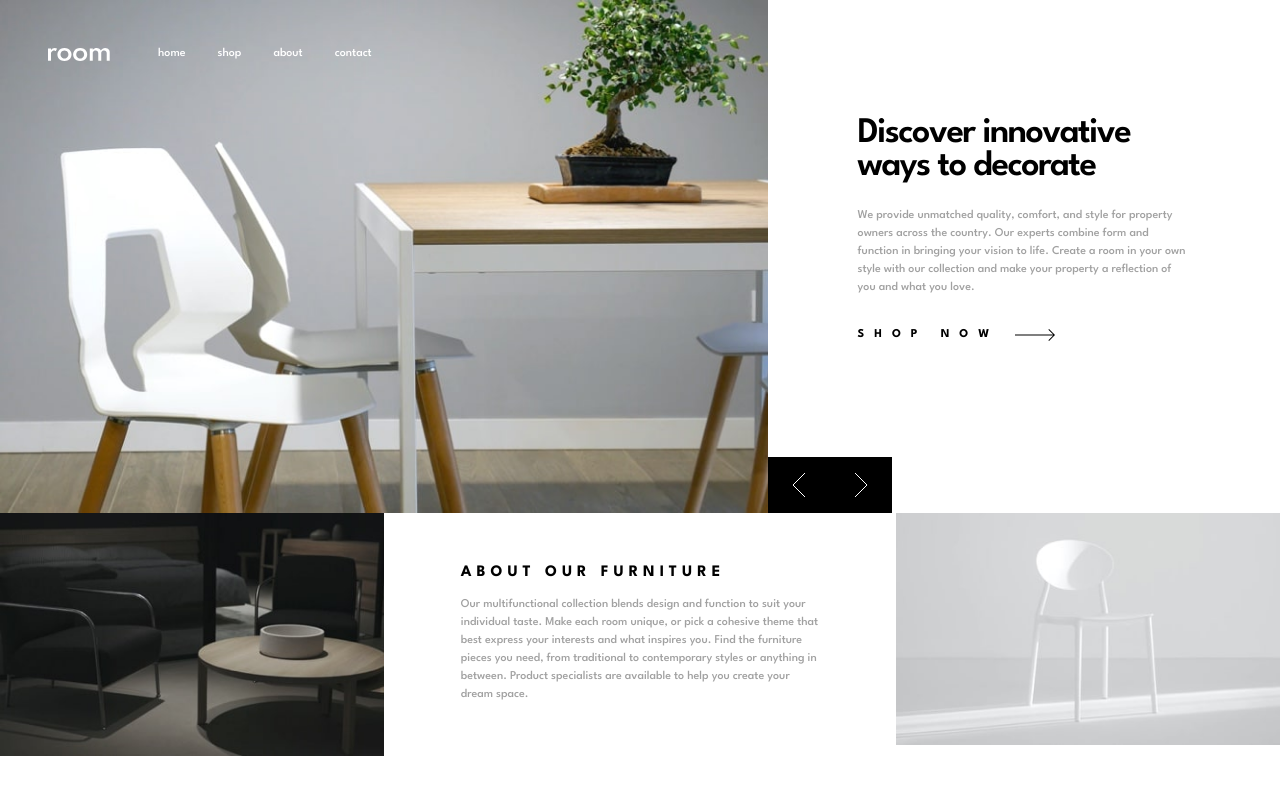
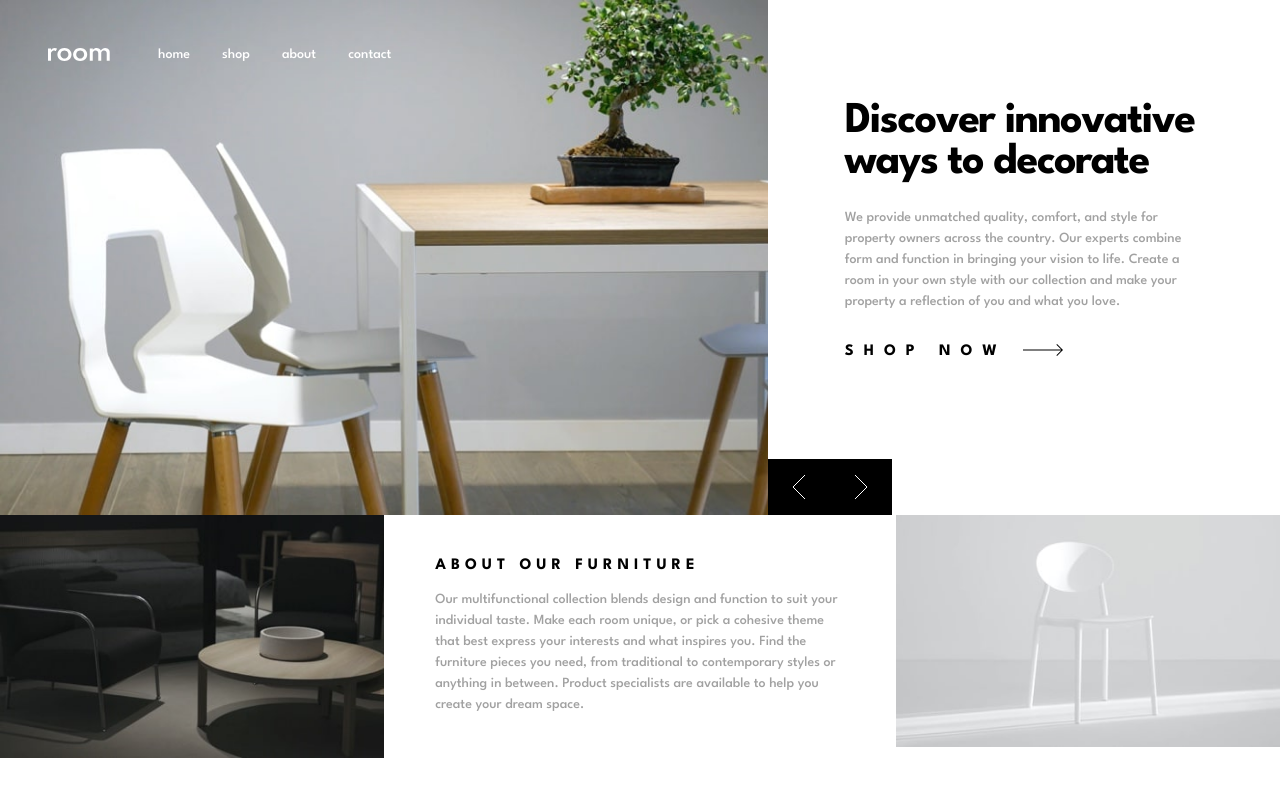
Before and after one commit to AyouubElb/Room-homepage, a Vue app: page / in a window 1280 px wide. Shown: the top 796 px of the page. Built offline with nearby package versions, Linux system fonts and the light colour scheme.

Commit message:
new commit

```diff
--- a/src/components/about-section.vue
+++ b/src/components/about-section.vue
@@ -21,7 +21,7 @@
   align-items: center;
 }
 .about-section-content {
-  width: 70%;
+  width: 80%;
 }
 
 .about-section-title {
--- a/src/components/description-section.vue
+++ b/src/components/description-section.vue
@@ -82,14 +82,14 @@ const currentContent = computed(() => {
 }
 
 .desc-section-content {
-  width: 65%;
+  width: 70%;
   margin-top: auto;
 }
 
 .desc-section-title {
-  font-size: 2.25rem;
+  font-size: 2.75rem;
   letter-spacing: -1.5px;
-  font-weight: 600;
+  font-weight: 700;
   color: var(--black-clr);
   margin-bottom: 1.5rem;
 }
@@ -113,6 +113,7 @@ const currentContent = computed(() => {
 }
 
 .shop-now-btn p {
+  font-size: 1rem;
   text-transform: uppercase;
   letter-spacing: 10px;
   cursor: pointer;
--- a/src/views/HomePage.vue
+++ b/src/views/HomePage.vue
@@ -65,7 +65,7 @@ ol {
   grid-template-columns: repeat(10, 1fr);
   grid-template-rows: 1fr 1fr 1fr;
   font-family: var(--ff);
-  font-size: 12px;
+  font-size: 14px;
 }
 
 .grid-col-span-3 {
```
